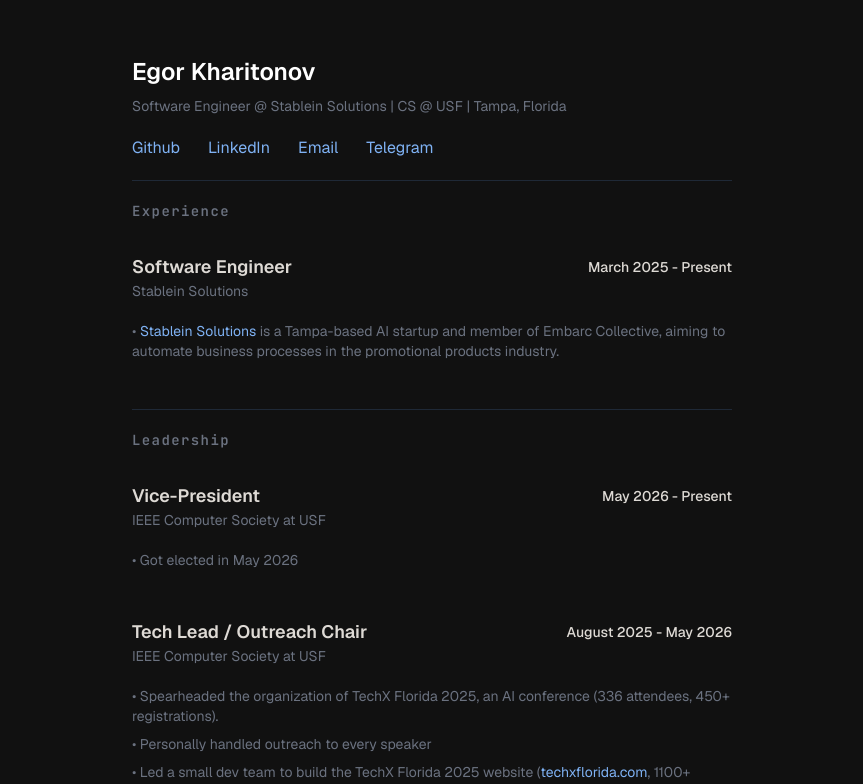
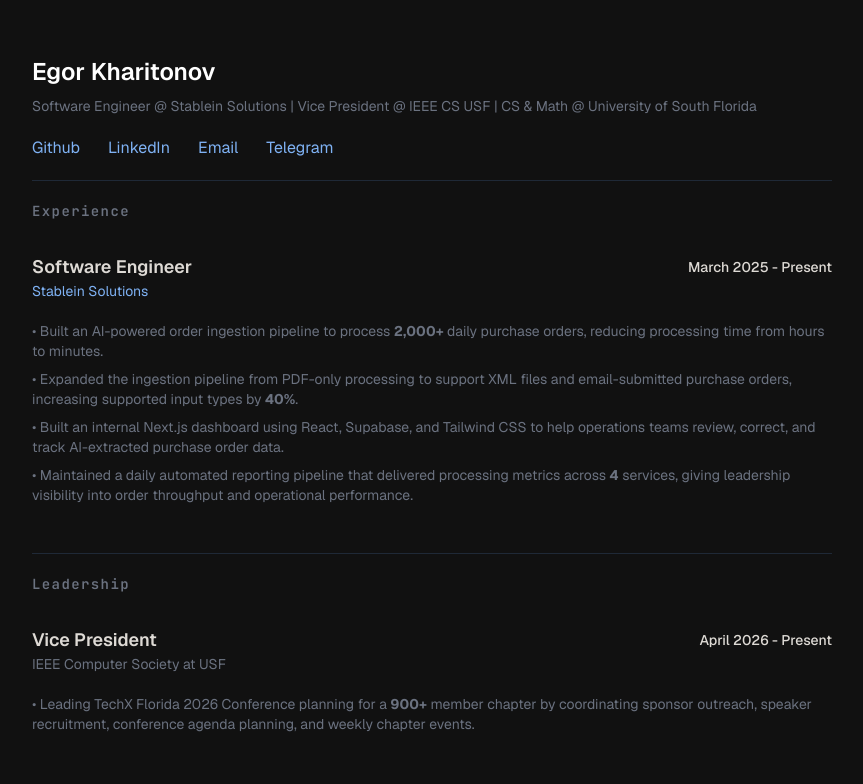
Before and after one commit to kharitonov-egor/kharitonovegor, a React (Vite) app: page / in a window 1280 px wide. Shown: the top 784 px of the page, without its empty margins (203-1066 px from the left). Built offline with nearby package versions, Linux system fonts and the light colour scheme; no server answers.

Commit message:
feat: update bullet points

```diff
--- a/src/App.css
+++ b/src/App.css
@@ -1,5 +1,5 @@
 #root {
-  width: min(37.5em, 100%);
+  width: min(50em, 100%);
   margin-left: auto;
   margin-right: auto;
 
--- a/src/Home.tsx
+++ b/src/Home.tsx
@@ -3,7 +3,7 @@
 
 export default function Home() {
   return (
-    <div className="flex min-h-full max-w-[800px] flex-col justify-center mt-8">
+    <div className="flex min-h-full max-w-[1000px] flex-col justify-center mt-8">
       <div className="grid gap-3">
 
         <div className="grid">
@@ -11,7 +11,7 @@
             Egor Kharitonov
           </h1>
           <h2 className="text-sm text-gray-500">
-            Software Engineer @ Stablein Solutions | CS @ USF | Tampa, Florida
+            Software Engineer @ Stablein Solutions | Vice President @ IEEE CS USF | CS & Math @ University of South Florida
           </h2>
         </div>
       </div>
@@ -51,7 +51,7 @@
               <h2 className='text-right text-sm font-medium'>{item.date}</h2>
             </div>
 
-            <h2 className='text-sm text-gray-500 mb-5'>{item.organization}</h2>
+            <h2 className='text-sm text-gray-500 mb-5' dangerouslySetInnerHTML={{ __html: item.organization }} />
 
             {item.descriptions.map((description) => (
               <p className='text-sm text-gray-500 mb-2' dangerouslySetInnerHTML={{ __html: description }} />
--- a/src/data/Experience.ts
+++ b/src/data/Experience.ts
@@ -9,10 +9,12 @@
   {
     title: 'Software Engineer',
     date: 'March 2025 - Present',
-    organization: 'Stablein Solutions',
+    organization: '<a href="https://stableinsolutions.com" target="_blank" rel="noopener noreferrer">Stablein Solutions</a>',
     descriptions: [
-      '• <a href="https://stableinsolutions.com" target="_blank" rel="noopener noreferrer">Stablein Solutions</a> is a Tampa-based AI startup and member of Embarc Collective, aiming to automate business processes in the promotional products industry.',
-
+      '• Built an AI-powered order ingestion pipeline to process <strong>2,000+</strong> daily purchase orders, reducing processing time from hours to minutes.',
+      '• Expanded the ingestion pipeline from PDF-only processing to support XML files and email-submitted purchase orders, increasing supported input types by <strong>40%</strong>.',
+      '• Built an internal Next.js dashboard using React, Supabase, and Tailwind CSS to help operations teams review, correct, and track AI-extracted purchase order data.',
+      '• Maintained a daily automated reporting pipeline that delivered processing metrics across <strong>4</strong> services, giving leadership visibility into order throughput and operational performance.',
     ],
   },
 ]
--- a/src/data/Leadership.ts
+++ b/src/data/Leadership.ts
@@ -7,19 +7,20 @@
 
 export const leadership: Leadership[] = [
   {
-    title: 'Vice-President',
-    date: 'May 2026 - Present',
+    title: 'Vice President',
+    date: 'April 2026 - Present',
     organization: 'IEEE Computer Society at USF',
-    descriptions: ['• Got elected in May 2026'],
+    descriptions: [
+      '• Leading TechX Florida 2026 Conference planning for a <strong>900+</strong> member chapter by coordinating sponsor outreach, speaker recruitment, conference agenda planning, and weekly chapter events.',
+    ],
   },
   {
-    title: 'Tech Lead / Outreach Chair',
+    title: 'Technical Lead / Outreach Chair',
     date: 'August 2025 - May 2026',
     organization: 'IEEE Computer Society at USF',
-    descriptions: ['• Spearheaded the organization of TechX Florida 2025, an AI conference (336 attendees, 450+ registrations).',
-      '• Personally handled outreach to every speaker',
-      '• Led a small dev team to build the TechX Florida 2025 website (<a href="https://techxflorida.com/2025" rel="noopener noreferrer" target="_blank">techxflorida.com</a>, 1100+ unique visitors) and the club`s site (<a href="https://ieeecsusf.com" rel="noopener noreferrer" target="_blank">ieeecsusf.com</a>). Defined the technical direction, delegated tasks, and contributed code myself.'
-
+    descriptions: [
+      '• Spearheaded TechX Florida 2025, Florida\'s largest student-run AI conference, drawing <strong>336</strong> attendees and <strong>450+</strong> registrations from <strong>14+</strong> universities and companies by leading speaker outreach and event operations.',
+      '• Led a 3-person dev team to ship two production websites, including the TechX Florida 2025 conference site (<a href="https://techxflorida.com/2025" rel="noopener noreferrer" target="_blank">techxflorida.com</a>) with <strong>1,100+</strong> unique visitors and the IEEE-CS USF chapter site (<a href="https://ieeecsusf.com" rel="noopener noreferrer" target="_blank">ieeecsusf.com</a>), by defining the tech stack, delegating ownership, and contributing core features.',
     ],
   },
 ]
--- a/src/index.css
+++ b/src/index.css
@@ -35,6 +35,16 @@
 
 a {
   color: #7fb2f4;
+}
+
+::selection {
+  background: #334155;
+  color: #e2e8f0;
+}
+
+::-moz-selection {
+  background: #334155;
+  color: #e2e8f0;
 }
 
 body {
```
